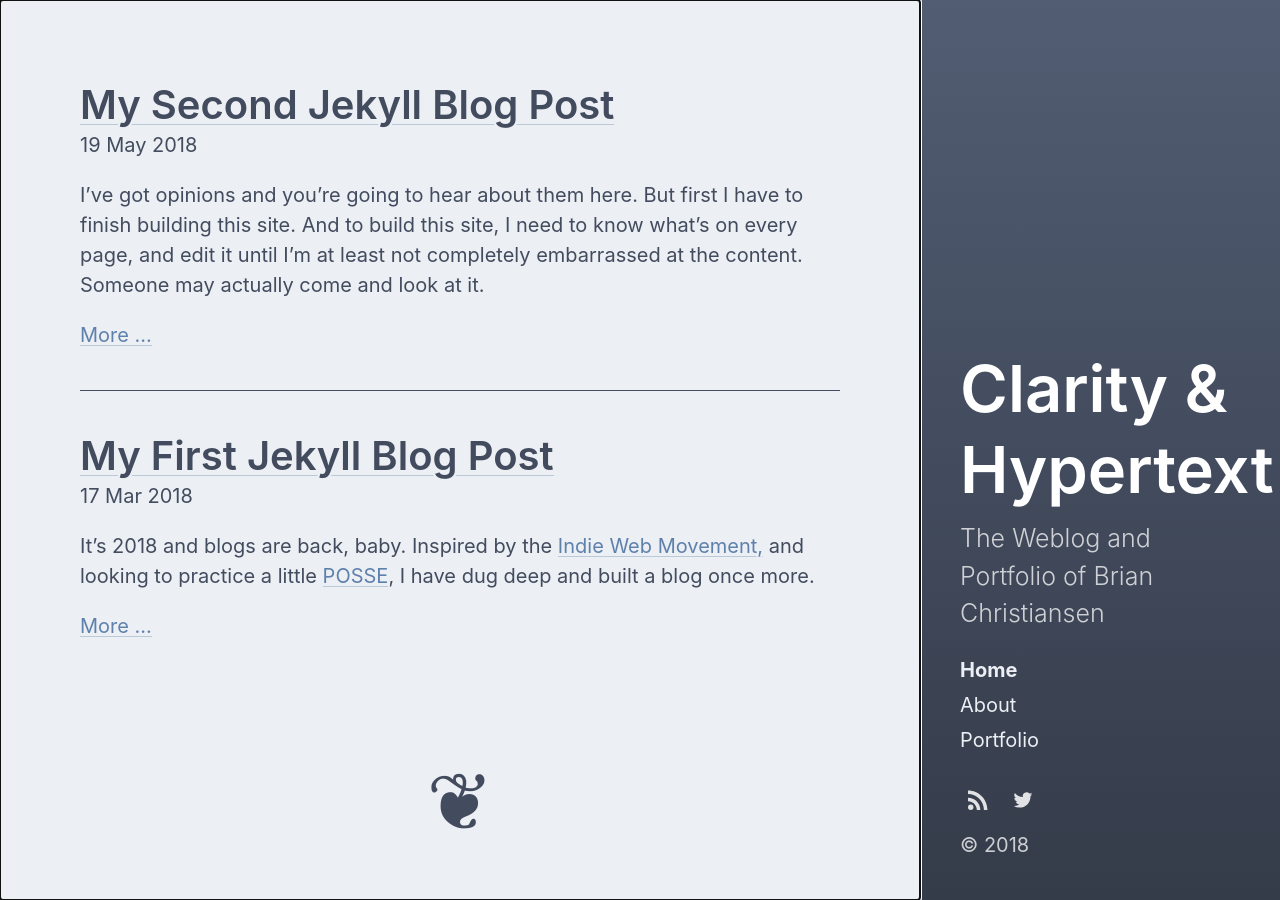
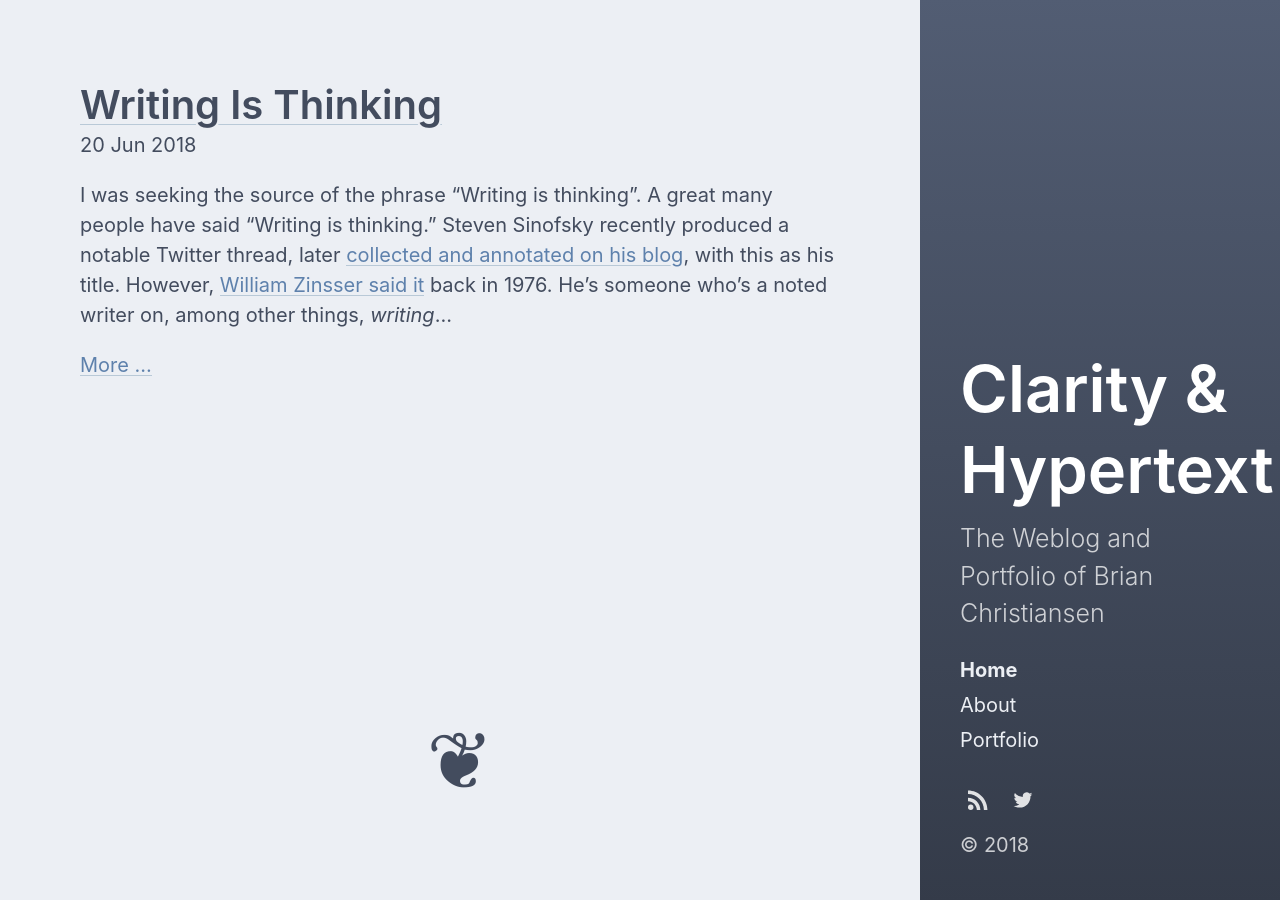
Before and after one commit to briandigital/bd4, a Jekyll site: the page built from index.html, in a window 1280 px wide. Built offline with Jekyll 4.4.1, drawn with Linux system fonts in a browser that asks for light colours; the list of posts is cut into pages by our own code; some of the changed lines change nothing that is shown.

Commit message:
Mostly I wrote my first public post
I also rearranged my old test posts as drafts. I also pulled out that autofocus bit,

```diff
--- a/_config.yml
+++ b/_config.yml
@@ -4,7 +4,7 @@ highlighter:      rouge
 
 # Setup
 title:            Clarity & Hypertext
-tagline:          'Brian Christiansen | UX and Instructional Designer' #Site Title Tag
+tagline:          'Brian Christiansen &middot; UX and Instructional Designer' #Site Title Tag
 description:      'The Weblog and Portfolio of Brian Christiansen'
 url:              http://briandigital.com
 baseurl:          # the optional subpath of your site, e.g. "/blog"
--- a/_layouts/default.html
+++ b/_layouts/default.html
@@ -7,7 +7,7 @@
 
     {% include sidebar.html %}
 
-    <main class="container" autofocus>
+    <main class="container">
         {{ content }}
         <footer><span class="floral-heart">&#10086;</span></footer>
     </main>
--- /dev/null
+++ b/_posts/2018-06-20-writing-is-thinking.md
@@ -0,0 +1,46 @@
+---
+tags: writing
+full-title: On Writing Again
+---
+
+I was seeking the source of the phrase "Writing is thinking". A great many people have said "Writing is thinking." Steven Sinofsky recently produced a notable Twitter thread, later [collected and annotated on his blog](https://medium.learningbyshipping.com/writing-is-thinking-an-annotated-twitter-thread-2a75fe07fade), with this as his title. However, [William Zinsser said it](https://en.wikiquote.org/wiki/William_Zinsser#On_Writing_Well_(Fifth_Edition,_orig._pub._1976)) back in 1976. He's someone who's a noted writer on, among other things, _writing_…
+
+> Writing is thinking on paper[…]
+<cite>—William Zinsser, _On Writing Well_, 1976</cite>
+
+Writing is something I want to do more of. My most recent project was to build a detailed, illustrated software manual, and tutorials, including all the writing, and designing the web-based system it lives in. Perhaps many would consider that a boring assignment (_a user manual!?_).
+
+Writing that manual reminded me that I really enjoy the craft. How can you make that kind of reading engaging? You have to be brief and somewhat entertaining to retain the audience's attention, long enough to explain things, and precise enough to avoid misunderstanding. If you succeed, you've given the reader a new superpower, the ability to use software to accomplish their tasks, and achieve their goals.
+
+## If writing is thinking, it's also designing.
+
+> Writing is hard work. A clear sentence is no accident. Very few sentences come out right the first time, or even the third time.
+<cite>—Zinsser</cite>
+
+From the designer and developer's stand point, if you cannot explain how to accomplish a task using the tool you've built, have you succeed in your goals? Why isn't instructional writing starting in, or just after, the ideation phase of design? This is an idea I'm looking forward to exploring more in upcoming projects.
+
+While writing how to use a tool, if you have trouble explaining it, then you may not have designed a good tool. As I wrote the learning materials, I found myself with multiple pages of feedback and suggestions for the developers—and it was a good tool, popular with its users, to begin with. I also stumbled upon bugs and inconsistencies. It's like a second level of QA.
+
+*[QA]: Quality Assurance
+
+> Writing improves in direct ratio to the number of things we can keep out of it that shouldn't be there.
+<cite>—Zinsser</cite>
+
+I've been trying to draw parallels between design and writing. My conundrum seems to be that _I cannot separate the two._ What is writing (in the systematic, intentional sense) but designing a message with words? I would argue that's design with limited tool availability.
+
+> All writing is ultimately a question of solving a problem.
+<cite>—Zinsser</cite>
+
+If you had only a plain text editor, you could still design and build a web site—from writing through development. Without any media to lean upon, any successful design would have to be a stellar reading experience. I would argue perhaps _every_ design should start out this way. I'm not the first to that thought. From many vantage points it's the best start.
+
+How can you craft a vessel for a message without knowing the content first? Once you have the message, and the voice and tone, then you can design a complimentary vessel. The tenants of [Progressive Enhancement](https://resilientwebdesign.com/chapter5/#progressiveenhancement) start here. Put the message into the lowest, most dependable layer of technology that can hold it (in this case, the HTML, but also… consider the URL!). Decide what media needs to be a part of the package, and deliver what you can via HTML. Then enhance its presentation with thoughtful, appropriate typography and layout via CSS. Then add behavioral enhancements with JavaScript. How many projects today start with that stack in reverse?
+
+> Good writing is lean and confident.
+<cite>—Zinsser</cite>
+
+The current obsession with JavaScript-first development toolchains is distracting from what we're here for. Many deliver offer development ease at the cost of precision, and craft. As a result, page payloads are bloating to several—sometimes _double-digits_ of—megabytes per page load, while many of our users are on spotty or saturated 3G networks. The focus needs to be on _the users' problems_ first, not the developers' problems. Start with the user's problem, with the message, then find the most appropriate medium with which to deliver it. As technologists and problem solvers, we need to get back to that mindset.
+
+> The writers’ job is like solving a puzzle, and finally arriving at a solution is a tremendous satisfaction.
+<cite>—Zinsser</cite>
+
+This year, I'm starting to write for writing's sakes again, and hopefully that means I'll be thinking more, too.
```
Also changed, not shown: _drafts/my-first-jekyll-blog-post.md (renamed from _posts/2018-03-17-my-first-jekyll-blog-post.md), _drafts/my-second-jekyll-blog-post.md (renamed from _posts/2018-05-19-my-second-jekyll-blog-post.md).
